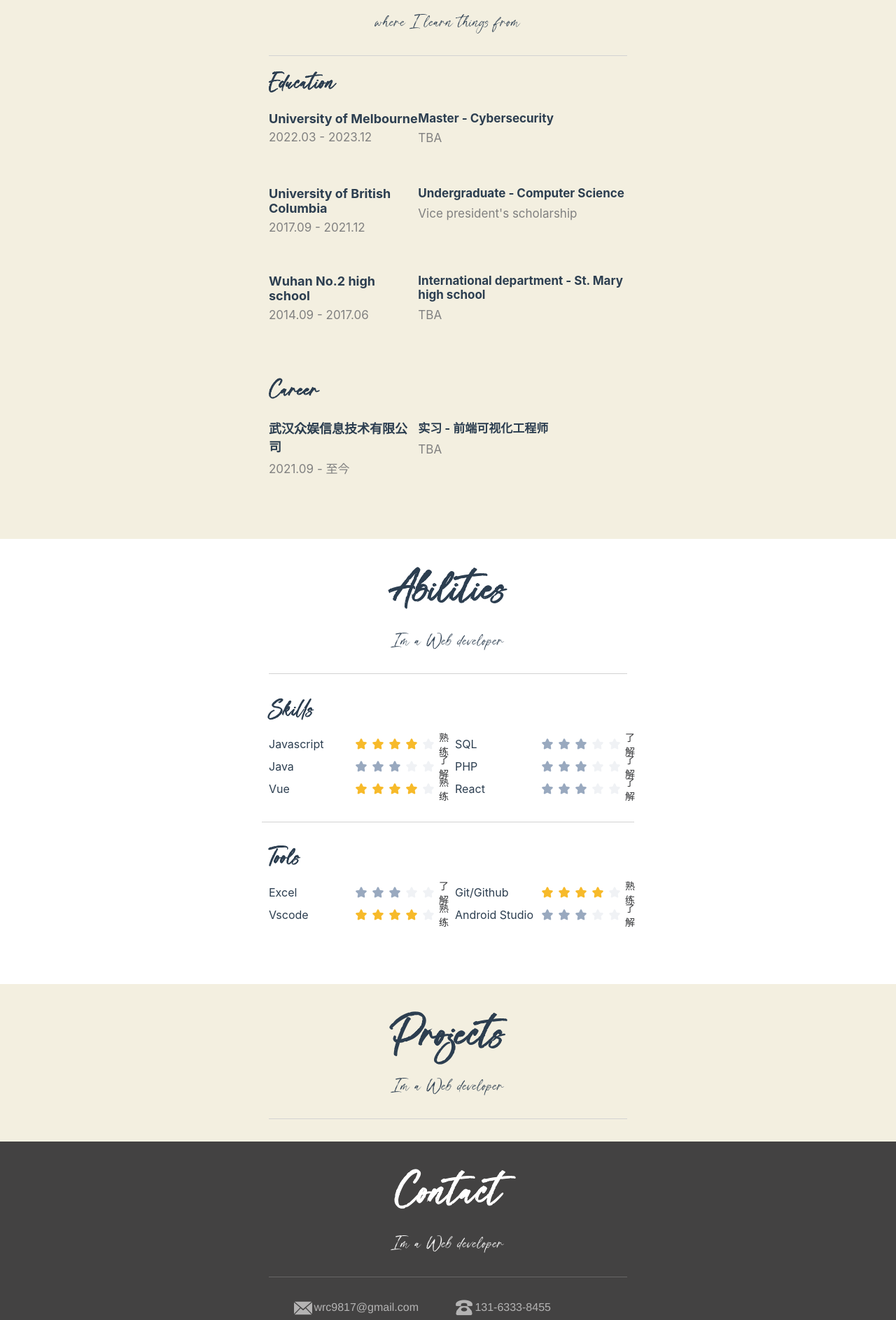
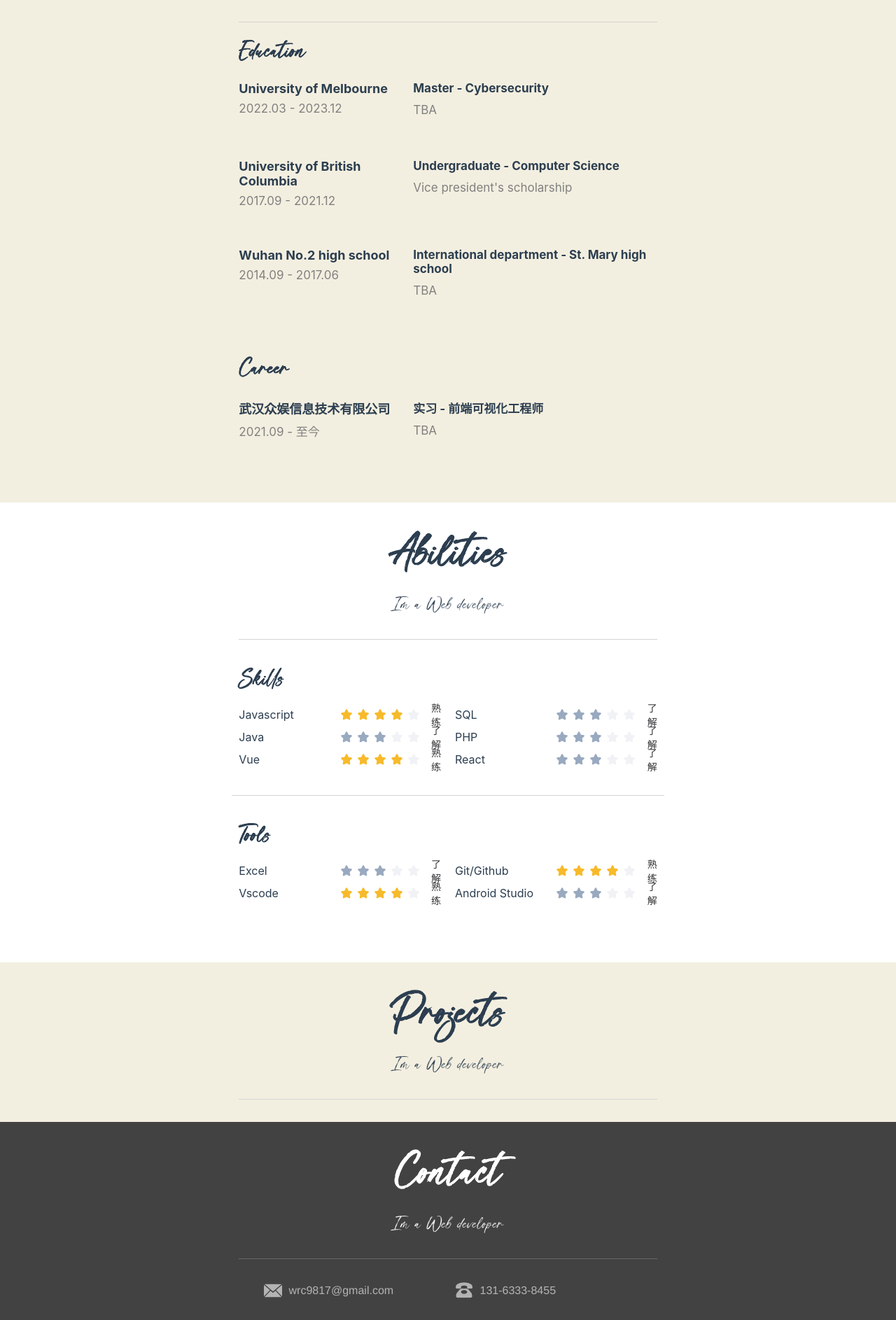
Before and after one commit to wrc9817/myWebsite, a Vue app in the folder mywebsite/: page /home in a window 1280 px wide. Shown: the part 907-2793 px from the top of the page at 70% size. Built offline with nearby package versions, Linux system fonts and the light colour scheme; what vue-particles would draw is missing.

Commit message:
统一页面span及offset

```diff
--- a/mywebsite/src/components/abilities/index.vue
+++ b/mywebsite/src/components/abilities/index.vue
@@ -1,7 +1,7 @@
 <template>
   <div class="main">
       <el-row>
-            <el-col :span="12" :offset="6">
+            <el-col :span="setUp.span" :offset="setUp.offset">
                 <div class="title-wrapper">
                     <span class="title">Abilities</span>
                     <span class="slogan">I'm a Web developer</span>
@@ -9,7 +9,7 @@
             </el-col>
         </el-row>
         <el-row  class="body">
-            <el-col :span="12" :offset="6">
+            <el-col :span="setUp.span" :offset="setUp.offset">
                 <el-row>
                     <el-col :span="24">
                         <div class="title-wrapper"><span class="title">Skills</span></div>
@@ -67,6 +67,11 @@
 
 <script>
 export default {
+    computed:{
+            setUp:function(){
+                return this.$store.state.setUp
+            }
+        },
     data(){
         return{
             skillList:[
--- a/mywebsite/src/components/banner/index.vue
+++ /dev/null
@@ -1,74 +0,0 @@
-<template>
-    <el-row class="banner white">
-        <el-col :span="4">
-
-        </el-col>
-        <el-col :span="16">
-            <el-row class="inner">
-                <el-col :span="4" class="left">
-                    <div class="clickable home hvr-bounce-in">My Website</div>
-                </el-col>
-                <el-col :span="16"></el-col>
-                <!-- <el-col :span="2" class="flex">
-                    <div class="clickable btn hvr-bounce-in">Projects</div>
-                </el-col> -->
-                <el-col :span="2" class="flex">
-                    <div class="clickable btn hvr-bounce-in">Resume</div>
-                </el-col>
-                <el-col :span="2" class="flex">
-                    <div class="clickable btn hvr-bounce-in">Contact</div>
-                </el-col>
-            </el-row>
-        </el-col>
-        <el-col :span="4">
-
-        </el-col>
-    </el-row>
-</template>
-
-<script>
-    export default {
-
-    }
-</script>
-<style>
-    .clickable:hover {
-        cursor: pointer;
-    }
-</style>
-<style scoped>
-    .banner {
-        height: 100%;
-        display:flex;
-        align-items: flex-end;
-
-    }
-
-
-    .flex {
-        height: 100%;
-        display: flex;
-        align-items: flex-end;
-        justify-content: center;
-    }
-    .left{
-        height: 100%;
-        display: flex;
-        align-items: center;
-        justify-content: left;
-    }
-    .inner{
-        align-items: center;
-        padding:15px 0;
-        border-bottom:1px solid lightgrey;
-    }
-    .home{
-        font-size:22px ;
-        font-family: englishFont;
-        letter-spacing: -0.5px;
-    }
-    .btn{
-        font-size:22px ;
-        font-family: englishFont;
-    }
-</style>
--- a/mywebsite/src/components/contact/index.vue
+++ b/mywebsite/src/components/contact/index.vue
@@ -1,7 +1,7 @@
 <template>
   <div class="main">
       <el-row>
-            <el-col :span="12" :offset="6">
+            <el-col :span="setUp.span" :offset="setUp.offset">
                 <div class="title-wrapper">
                     <span class="title">Contact</span>
                     <span class="slogan">I'm a Web developer</span>
@@ -9,7 +9,7 @@
             </el-col>
         </el-row>
         <el-row>
-            <el-col :span="12" :offset="6" class="body">
+            <el-col :span="setUp.span" :offset="setUp.offset" class="body">
                 <el-row>
                     <el-col :span="12">
                         <el-row class="flex hvr-glow" @click="handleCopy('email')">
@@ -42,6 +42,11 @@
 import { ElMessage } from 'element-plus'
 
 export default {
+    computed:{
+            setUp:function(){
+                return this.$store.state.setUp
+            }
+        },
     methods:{
         handleCopy(name){
             var context = document.getElementsByClassName(name)[0].innerHTML
--- a/mywebsite/src/components/experience/index.vue
+++ b/mywebsite/src/components/experience/index.vue
@@ -1,13 +1,13 @@
 <template>
     <div class="main">
         <el-row>
-            <el-col :span="12" :offset="6">
+            <el-col :span="setUp.span" :offset="setUp.offset">
                 <div class="title-wrapper"><span class="title">Experience</span><span class="slogan">where I learn
                         things from</span></div>
             </el-col>
         </el-row>
         <el-row class="body">
-            <el-col :span="12" :offset="6">
+            <el-col :span="setUp.span" :offset="setUp.offset">
                 <el-row>
                     <el-col :span="24">
                         <div class="title-wrapper"><span class="title">Education</span></div>
@@ -88,7 +88,13 @@
     </div>
 </template>
 <script>
-    export default {}
+    export default {
+        computed:{
+            setUp:function(){
+                return this.$store.state.setUp
+            }
+        },
+    }
 </script>
 <style scoped>
     .main {
--- a/mywebsite/src/components/profile/index.vue
+++ b/mywebsite/src/components/profile/index.vue
@@ -1,7 +1,7 @@
 <template>
     <div class="main">
         <el-row class="animate__animated animate__fadeIn animate__slow">
-            <el-col :span="12" :offset="6">
+            <el-col :span="setUp.span" :offset="setUp.offset">
                 <div class="title-wrapper">
                     <span class="title">Profile</span>
                     <span class="position">I'm a Web developer</span>
@@ -9,7 +9,7 @@
             </el-col>
         </el-row>
         <el-row>
-            <el-col :span="12" :offset="6">
+            <el-col :span="setUp.span" :offset="setUp.offset">
                 <el-row class="detail-wrapper">
                     <el-col :span="8">
                         <div class="about-wrapper animate__animated animate__fadeIn animate__delay-05s">
@@ -59,7 +59,11 @@
 
 <script>
     export default {
-
+        computed:{
+            setUp:function(){
+                return this.$store.state.setUp
+            }
+        },
     }
 </script>
 <style>
--- a/mywebsite/src/components/projects/index.vue
+++ b/mywebsite/src/components/projects/index.vue
@@ -1,7 +1,7 @@
 <template>
   <div class="main">
       <el-row>
-            <el-col :span="12" :offset="6">
+            <el-col :span="setUp.span" :offset="setUp.offset">
                 <div class="title-wrapper">
                     <span class="title">Projects</span>
                     <span class="slogan">I'm a Web developer</span>
@@ -13,7 +13,11 @@
 
 <script>
 export default {
-
+computed:{
+            setUp:function(){
+                return this.$store.state.setUp
+            }
+        },
 }
 </script>
 <style scoped>
--- a/mywebsite/src/router/index.js
+++ b/mywebsite/src/router/index.js
@@ -5,6 +5,10 @@ import {
   MY_ROUTE_NAMES
 } from './routes/index'
 const routes = [
+  {
+    path:'/',
+    redirect:MY_ROUTES.HOME
+  },
   {
     name: MY_ROUTE_NAMES.HOME,
     path:MY_ROUTES.HOME,
--- a/mywebsite/src/store/index.js
+++ b/mywebsite/src/store/index.js
@@ -2,7 +2,11 @@ import { createStore } from 'vuex'
 
 export const store = createStore({
   state: {
-    page:'Profile'
+    page:'Profile',
+    setUp:{
+      span:14,
+      offset:5,
+    }
   },
   getters: {
   },
```
Also changed, not shown: mywebsite/src/components/layout/index.vue (deleted, +0 -24 lines), 1 other file (tests, documents, lock files or other folders).
